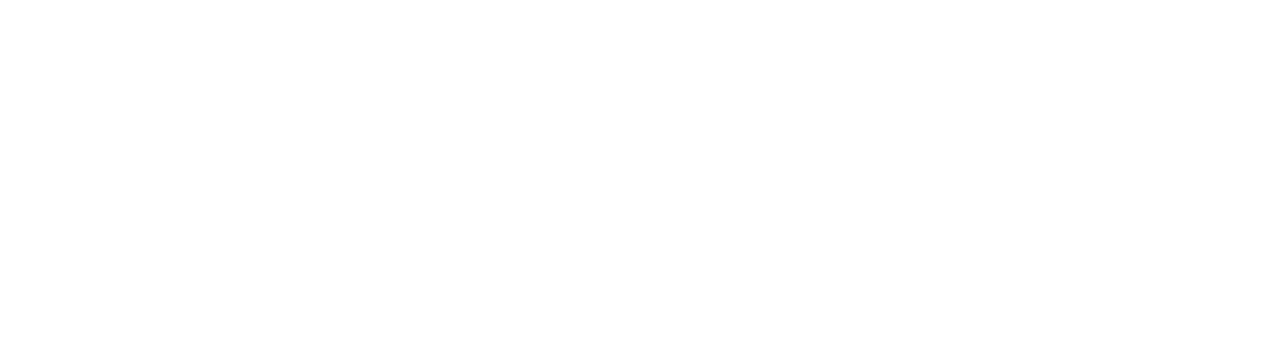
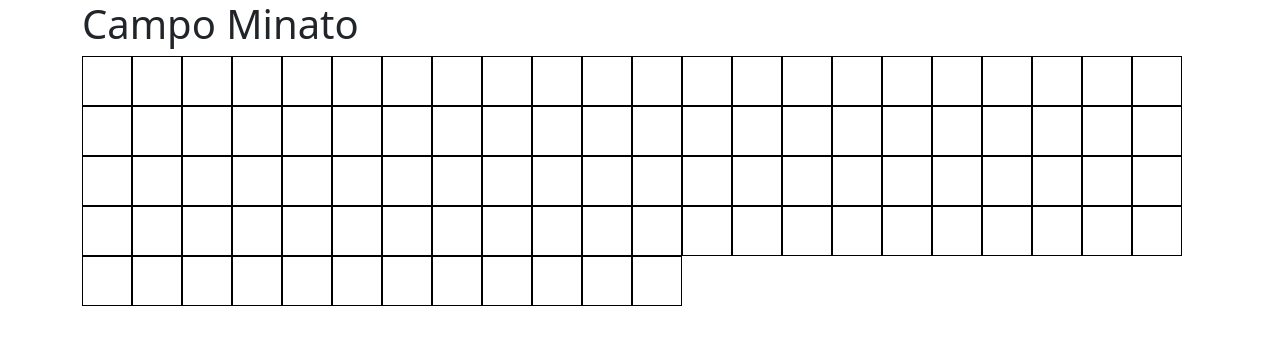
Before and after one commit to Trusimo/js-campominato-grid, a plain HTML site: page index.html in a window 1280 px wide. Drawn offline with nearby package versions, Linux system fonts and the light colour scheme.

Commit message:
grid created

```diff
--- /dev/null
+++ b/css/style.css
@@ -0,0 +1,10 @@
+.celle {
+    width: 50px;
+    height: 50px;
+    border: 1px solid black;
+}
+
+.grid-container {
+    display: flex;
+    flex-wrap: wrap;
+}
--- a/index.html
+++ b/index.html
@@ -6,10 +6,16 @@
     <meta name="viewport" content="width=device-width, initial-scale=1.0">
 
     <link href="https://cdn.jsdelivr.net/npm/bootstrap@5.1.3/dist/css/bootstrap.min.css" rel="stylesheet" integrity="sha384-1BmE4kWBq78iYhFldvKuhfTAU6auU8tT94WrHftjDbrCEXSU1oBoqyl2QvZ6jIW3" crossorigin="anonymous">
+    <link rel="stylesheet" href="css/style.css">
     <title>CampoMinatoGrid</title>
 </head>
 <body>
+    <div class="container">
+        <h1>Campo Minato</h1>
+            <div class="grid-container text-center">
 
+            </div>
+    </div>
 
     <script src="main.js"></script>
 </body>
--- a/main.js
+++ b/main.js
@@ -0,0 +1,26 @@
+// Generare una griglia di gioco quadrata , in cui ogni cella contiene un numero incrementale tra quelli compresi tra 1 e 100
+// Quando l’utente clicca su ogni cella, la cella cliccata si colora di azzurro.
+
+const gridContainer = document.querySelector(".grid-container");
+
+// come a lezione bisogna creare una griglia, stavolta di 10x10, usando un ciclo.
+function createGrid(CelleX, CelleY) {
+
+    // siccome deve essere 10x10, xcells * ycells
+    const celletotali = CelleX * CelleY;
+    console.log(celletotali);
+
+    // creo il ciclo per fare ogni cella e creo le celle in html/css
+    for (let i = 0; i < celletotali; i++) {
+    const celle = document.createElement("div");
+    celle.classList.add("celle");
+    gridContainer.style.width = `calc(CelleX * CelleY)`;
+
+    // appendo le celle al gridContainer
+    gridContainer.append(celle);
+    }
+
+
+}
+
+createGrid(10, 10);
```
